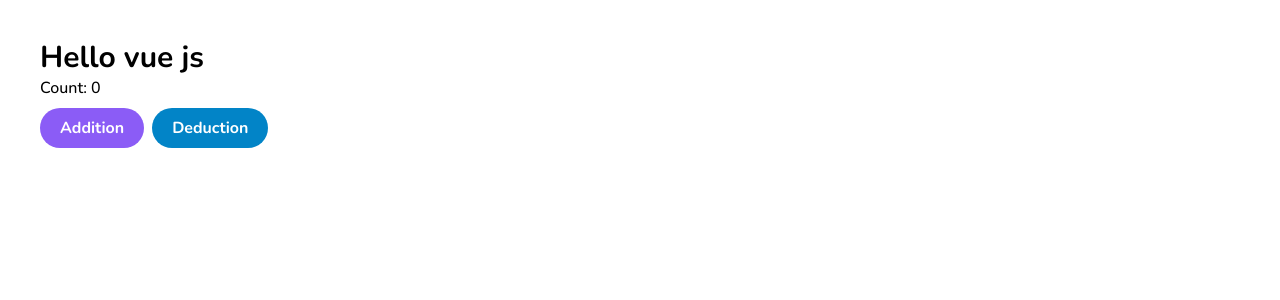
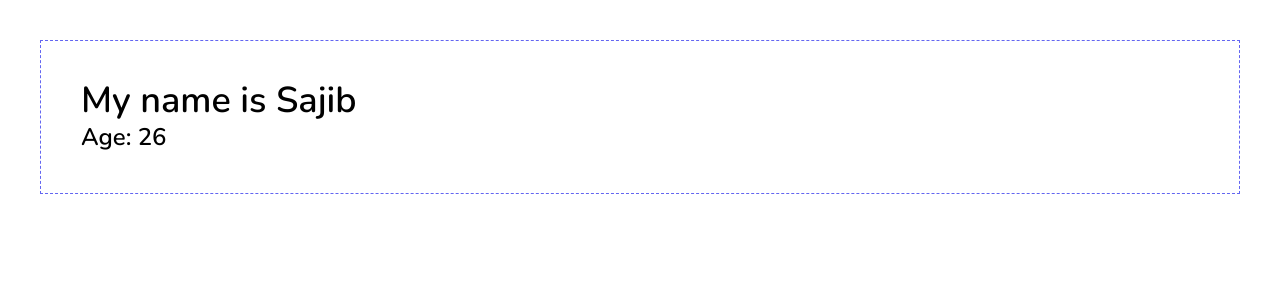
Before and after one commit to utshaweu/Vue_JS, a Vue app: page / in a window 1280 px wide. Shown: the top 300 px of the page. Built offline with nearby package versions, Linux system fonts and the light colour scheme.

Commit message:
props binding done

```diff
--- a/src/App.vue
+++ b/src/App.vue
@@ -1,28 +1,17 @@
 <template>
-  <div class="p-10">
-    <h1 class="text-3xl font-bold">Hello vue js</h1>
-    <h1 class="font-medium">Count: {{ count }}</h1>
-    <button
-      @click="count++"
-      class="bg-violet-500 hover:bg-violet-400 active:bg-violet-600 focus:outline-none focus:ring focus:ring-violet-300 px-5 py-2 mt-2 mr-2 rounded-3xl text-white font-bold"
-    >
-      Addition
-    </button>
-    <button
-      @click="count--"
-      class="bg-sky-600 hover:hover:bg-sky-700  active:hover:bg-sky-600  focus:outline-none focus:ring focus:hover:bg-sky-300 px-5 py-2 mt-2 rounded-3xl text-white font-bold"
-    >
-      Deduction
-    </button>
-  </div>
+  <Person name="Sajib" age="26"/>
 </template>
 
 <script>
+import Person from "./components/Person.vue";
 export default {
   name: "App",
+  components: {
+   Person,
+  },
   data() {
     return {
-      count: 0,
+
     };
   },
 };
--- /dev/null
+++ b/src/components/Person.vue
@@ -0,0 +1,13 @@
+<template>
+  <div class="border border-dashed border-indigo-500 p-10 m-10">
+    <h1 class="text-4xl font-semibold">My name is {{name}}</h1>
+    <h1 class="text-2xl font-semibold">Age: {{age}}</h1>
+  </div>
+</template>
+
+
+<script>
+export default {
+  props: ['name', 'age'],
+}
+</script>
```
